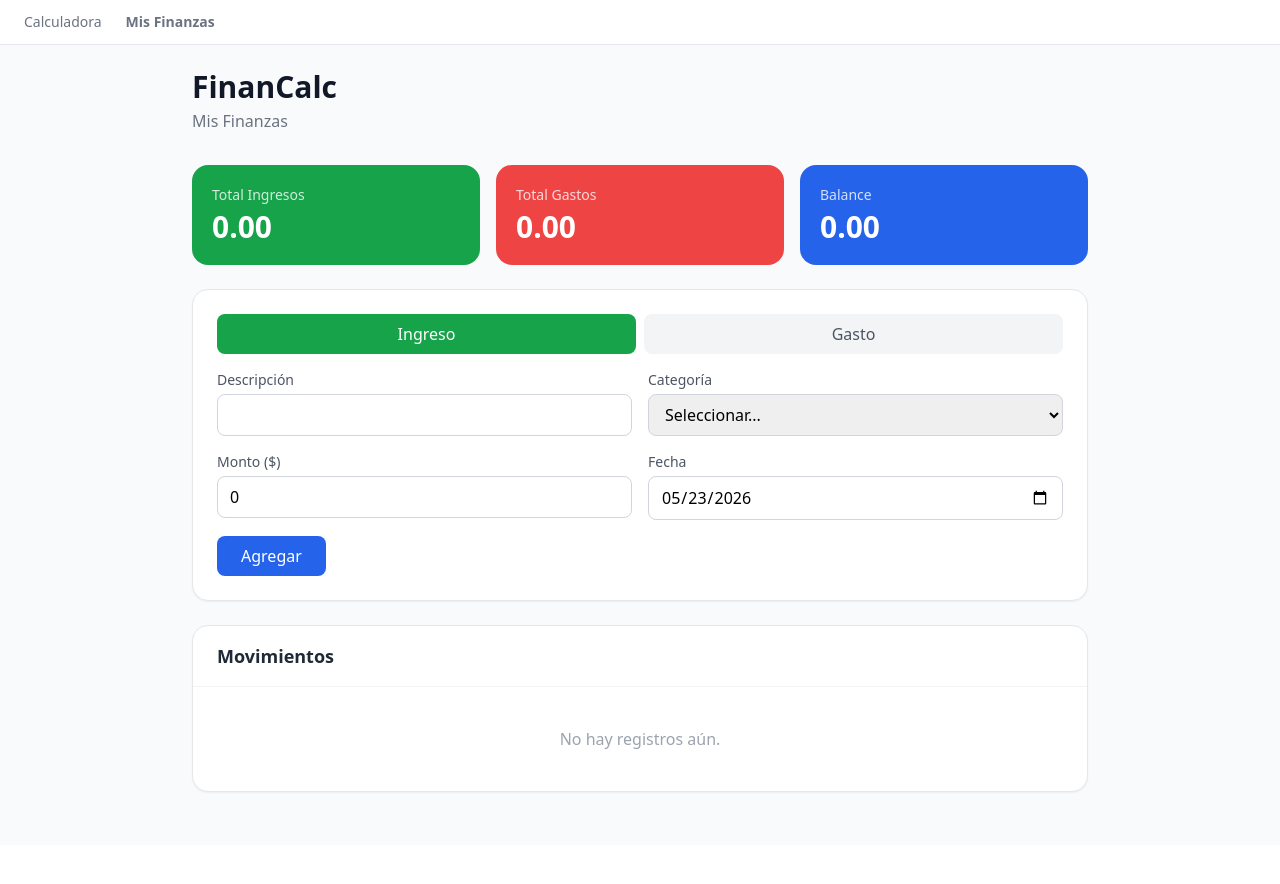
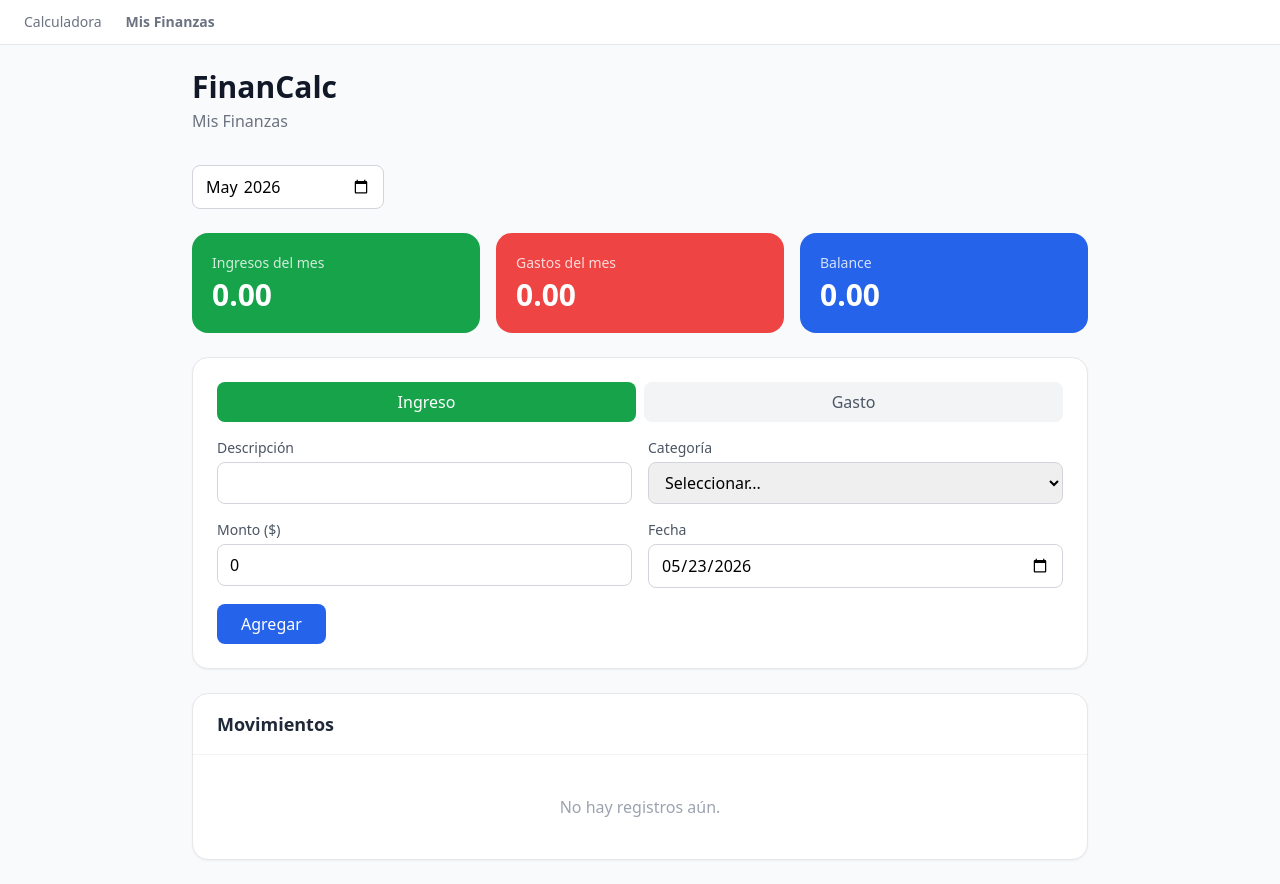
Before and after one commit to Almarales24/FinanCalc, an Angular app in the folder FinanCalc/: page /finanzas in a window 1280 px wide. Before the commit the page ends 845 px from the top, so only its background shows below. Built offline with nearby package versions, Linux system fonts and the light colour scheme.

Commit message:
feat(sprint2): US05 gastos con categoria, US06 resumen mensual con filtro

```diff
--- a/FinanCalc/src/app/finanzas-personales/finanzas-personales.html
+++ b/FinanCalc/src/app/finanzas-personales/finanzas-personales.html
@@ -3,19 +3,23 @@
 
     <h1 class="text-3xl font-bold text-gray-900 mb-1">FinanCalc</h1>
     <p class="text-gray-500 mb-8">Mis Finanzas</p>
+    <div class="mb-6">
+  <input type="month" [(ngModel)]="mesFiltro"
+    class="border border-gray-300 rounded-lg px-3 py-2 focus:outline-none focus:ring-2 focus:ring-blue-500" />
+</div>
 
 <div class="grid grid-cols-1 md:grid-cols-3 gap-4 mb-6">
   <div class="bg-green-600 text-white rounded-2xl p-5">
-        <p class="text-sm opacity-80">Total Ingresos</p>
-        <p class="text-3xl font-bold mt-1">{{ totalIngresos | number:'1.2-2' }}</p>
+    <p class="text-sm opacity-80">Ingresos del mes</p>
+    <p class="text-3xl font-bold mt-1">{{ totalIngresosMes | number:'1.2-2' }}</p>
   </div>
   <div class="bg-red-500 text-white rounded-2xl p-5">
-        <p class="text-sm opacity-80">Total Gastos</p>
-        <p class="text-3xl font-bold mt-1">{{ totalGastos | number:'1.2-2' }}</p>
+    <p class="text-sm opacity-80">Gastos del mes</p>
+    <p class="text-3xl font-bold mt-1">{{ totalGastosMes | number:'1.2-2' }}</p>
   </div>
-      <div [class]="balance >= 0 ? 'bg-blue-600' : 'bg-orange-500'" class="text-white rounded-2xl p-5">
+  <div [class]="balanceMes >= 0 ? 'bg-blue-600' : 'bg-orange-500'" class="text-white rounded-2xl p-5">
     <p class="text-sm opacity-80">Balance</p>
-        <p class="text-3xl font-bold mt-1">{{ balance | number:'1.2-2' }}</p>
+    <p class="text-3xl font-bold mt-1">{{ balanceMes | number:'1.2-2' }}</p>
   </div>
 </div>
 
@@ -75,7 +79,7 @@
       </div>
 
       <ul class="divide-y divide-gray-100">
-        <li *ngFor="let m of movimientos" class="flex items-center justify-between px-6 py-4 hover:bg-gray-50">
+        <li *ngFor="let m of movimientosFiltrados" class="flex items-center justify-between px-6 py-4 hover:bg-gray-50">
           <div class="flex items-center gap-4">
             <div [class]="m.tipo === 'ingreso' ? 'bg-green-100 text-green-700' : 'bg-red-100 text-red-600'"
               class="w-10 h-10 rounded-full flex items-center justify-center font-bold text-sm">
--- a/FinanCalc/src/app/finanzas-personales/finanzas-personales.ts
+++ b/FinanCalc/src/app/finanzas-personales/finanzas-personales.ts
@@ -21,14 +21,18 @@ export class FinanzasPersonalesComponent {
   movimientos: Movimiento[] = [];
   nextId = 1;
 
+
   tipoForm: 'ingreso' | 'gasto' = 'ingreso';
   descripcionForm = '';
   categoriaForm = '';
   montoForm: number = 0;
   fechaForm = new Date().toISOString().split('T')[0];
+  mesFiltro: string = new Date().toISOString().slice(0, 7);
+
 
   categoriasGasto = ['Alimentación', 'Transporte', 'Vivienda', 'Salud', 'Educación', 'Entretenimiento', 'Ropa', 'Otros'];
   categoriasIngreso = ['Salario', 'Freelance', 'Inversiones', 'Negocio', 'Otros'];
+
 
   get categorias() {
     return this.tipoForm === 'ingreso' ? this.categoriasIngreso : this.categoriasGasto;
@@ -45,6 +49,22 @@ export class FinanzasPersonalesComponent {
   get balance() {
     return this.totalIngresos - this.totalGastos;
   }
+
+  get movimientosFiltrados() {
+  return this.movimientos.filter(m => m.fecha.startsWith(this.mesFiltro));
+}
+
+get totalIngresosMes() {
+  return this.movimientosFiltrados.filter(m => m.tipo === 'ingreso').reduce((s, m) => s + m.monto, 0);
+}
+
+get totalGastosMes() {
+  return this.movimientosFiltrados.filter(m => m.tipo === 'gasto').reduce((s, m) => s + m.monto, 0);
+}
+
+get balanceMes() {
+  return this.totalIngresosMes - this.totalGastosMes;
+}
 
   agregar() {
     if (!this.descripcionForm || !this.categoriaForm || this.montoForm <= 0) return;
```
Lines whose indentation alone changed are shown as unchanged.
